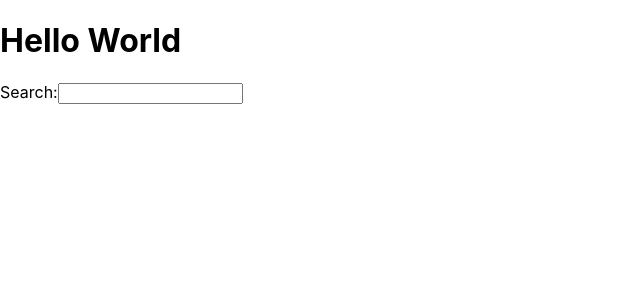
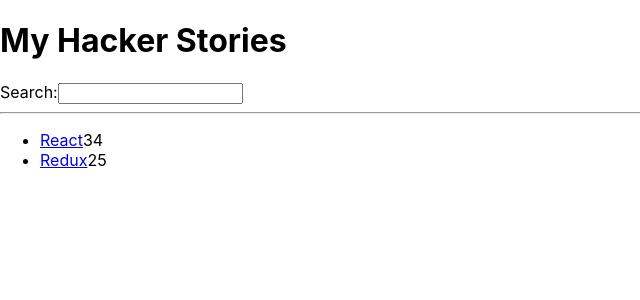
Before and after one commit to raissanfg/road-to-react, a React (Create React App) app: page / in a window 1280 px wide. Shown: the top 300 px of the page, without its empty margins (0-640 px from the left). Built offline with nearby package versions, Linux system fonts and the light colour scheme.

Commit message:
5-lists-in-React git log git commit -a 5-lists-in-React

```diff
--- a/src/App.js
+++ b/src/App.js
@@ -1,19 +1,57 @@
 
 import * as React from 'react';
 
-function getTitle(title) {
-  return title;
-}
+
+const list = [
+  {
+    title: 'React',
+    url: 'https://reactjs.org/',
+    author: 'Jordan Walke',
+    num_comments: 3,
+    points: 4,
+    objectID: 0,
+  },
+  {
+    title: 'Redux',
+    url: 'https://redux.js.org/',
+    author: 'Dan Abramov, Andrew Clark',
+    num_comments: 2,
+    points: 5,
+    objectID: 1,
+  },
+ ];
+
 
 function App() {
   return (
     <div>
-      <h1>Hello {getTitle('World')}</h1>
+      <h1>My Hacker Stories</h1>
 
       <label htmlFor="search">Search:</label>
       <input id="search" type="text"/>
+
+      <hr /> {/* horizontal rule */}
+
+      {/*  render the list  */}
+
+      <ul>
+        {list.map(function(item) {
+          return (
+            <li key={item.objectID}>
+              <span>
+                 <a href={item.url}>{item.title}</a>
+              </span>
+              <span>{item.autor}</span>
+              <span>{item.num_comments}</span>
+              <span>{item.points}</span>
+            </li>
+          );
+        })}
+      </ul>
     </div>
   );
 }
 
+
+
 export default App;
```
